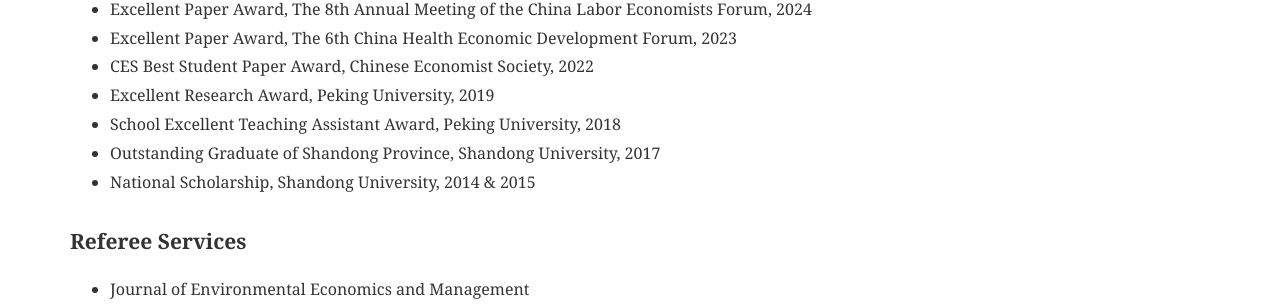
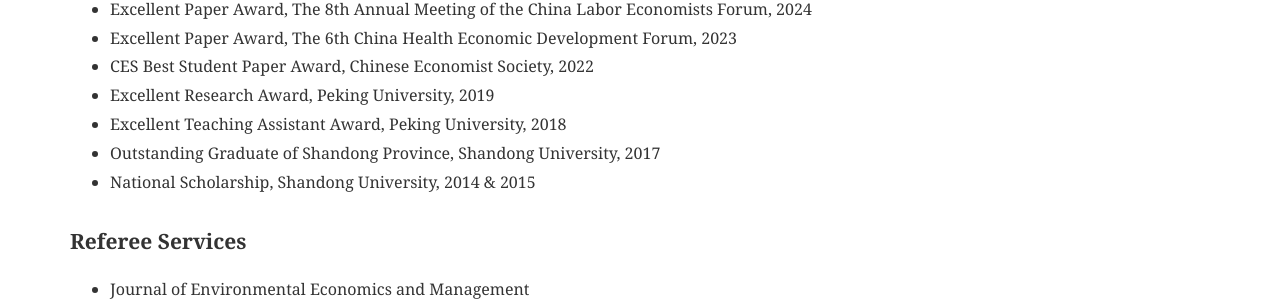
Before and after one commit to shuoliecon/shuoliecon.github.io, a Jekyll site: the page built from pages/_CV/index.md, in a window 1280 px wide. Shown: the part 791-1098 px from the top of the page. Built offline with Jekyll 4.4.1, drawn with Linux system fonts in a browser that asks for light colours.

Commit message:
Update index.md

```diff
--- a/pages/_CV/index.md
+++ b/pages/_CV/index.md
@@ -71,7 +71,7 @@
 - Excellent Paper Award, The 6th China Health Economic Development Forum, 2023
 - CES Best Student Paper Award, Chinese Economist Society, 2022
 - Excellent Research Award, Peking University, 2019
-- School Excellent Teaching Assistant Award, Peking University, 2018
+- Excellent Teaching Assistant Award, Peking University, 2018
 - Outstanding Graduate of Shandong Province, Shandong University, 2017
 - National Scholarship, Shandong University, 2014 & 2015
 
```
